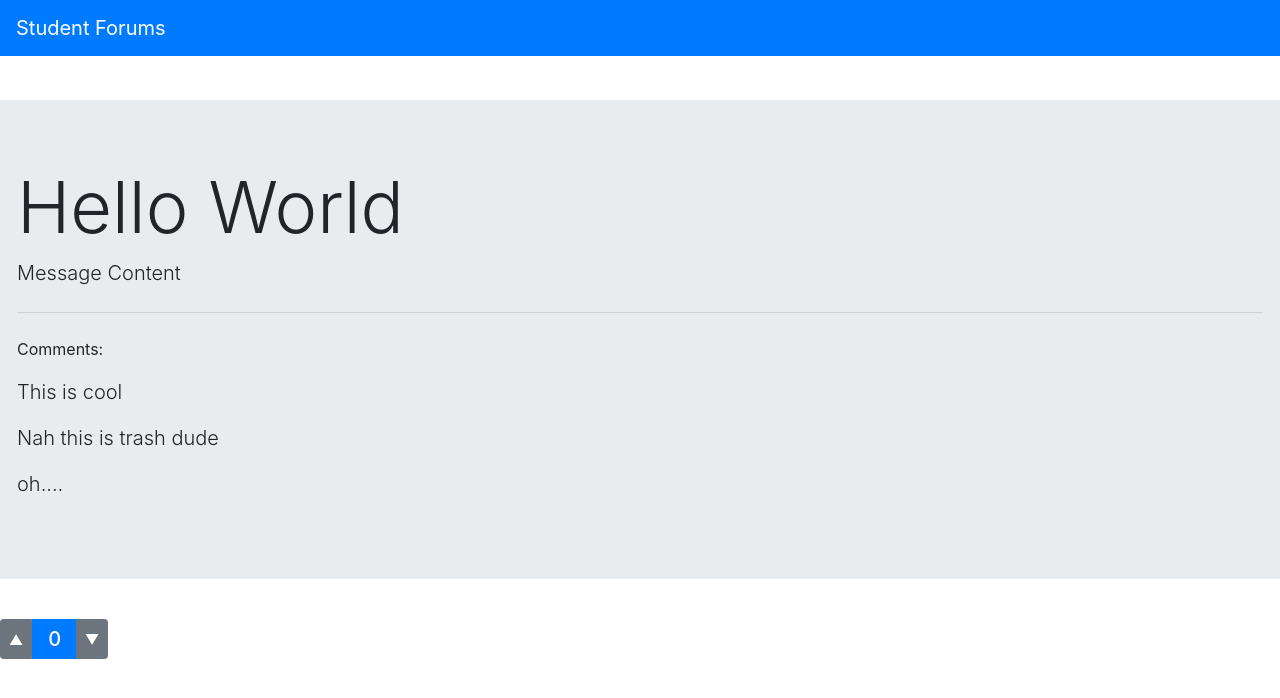
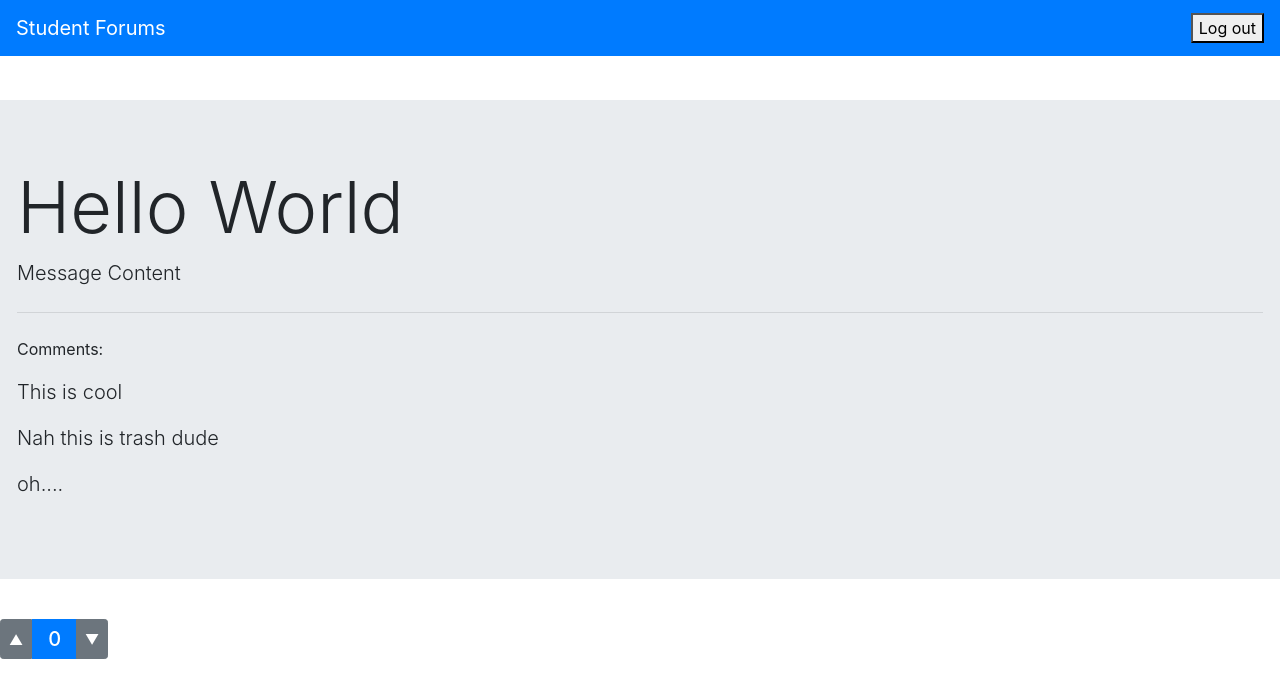
Before and after one commit to Jack-Sherbal/student-forums, a React (Create React App) app: page /post/1 in a window 1280 px wide. Shown: the top 698 px of the page. Built offline with nearby package versions, Linux system fonts and the light colour scheme.

Commit message:
log out added

```diff
--- a/src/App.js
+++ b/src/App.js
@@ -10,6 +10,7 @@ import { Route } from "react-router-dom";
 
 class App extends Component {
   render() {
+    console.log(sessionStorage.getItem("userId"));
     return (
       <div>
         <NavBar />
--- a/src/Components/feed.jsx
+++ b/src/Components/feed.jsx
@@ -8,7 +8,7 @@ class Feed extends Component {
   };
 
   async componentDidMount() {
-    const test = (await axios.get("http://localhost:4000/")).data;
+    const test = (await axios.get("http://localhost:4000/feed")).data;
     console.log(test);
 
     const posts = [
--- a/src/Components/navbar.jsx
+++ b/src/Components/navbar.jsx
@@ -1,15 +1,26 @@
 import React, { Component } from "react";
 import { Link } from "react-router-dom";
+import axios from "axios";
 
 class NavBar extends Component {
   state = {};
+
+  logout() {
+    axios.get("http://localhost:4000/logout");
+  }
+
   render() {
     return (
-      <nav className="navbar navbar-dark bg-primary fixed-top">
-        <Link className="navbar-brand" to="/">
-          Student Forums
-        </Link>
-      </nav>
+      <div>
+        <nav className="navbar navbar-dark bg-primary fixed-top">
+          <Link className="navbar-brand" to="/">
+            Student Forums
+          </Link>
+          <button className="pull-right" onClick={this.logout}>
+            Log out
+          </button>
+        </nav>
+      </div>
     );
   }
 }
```
Also changed, not shown: 1 other file (tests, documents, lock files or other folders).
